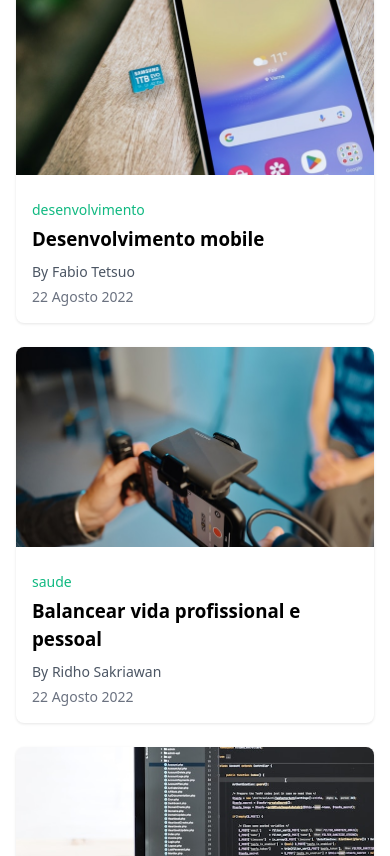
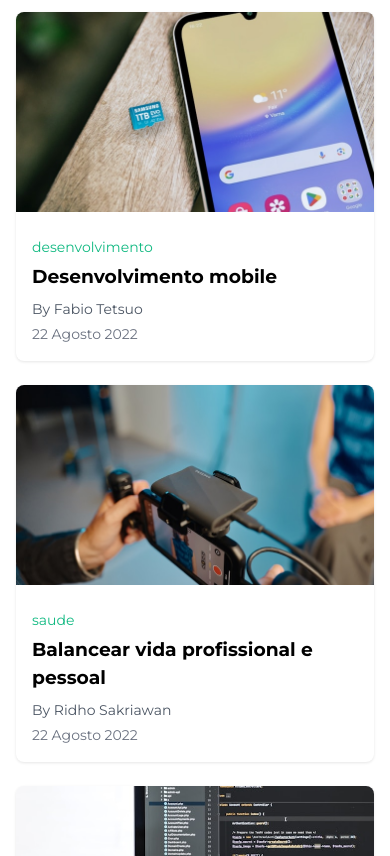
Before and after one commit to jvsiqueira1/RID148558_Desafio02, a plain HTML site: page index.html in a window 390 px wide. Shown: the part 649-1505 px from the top of the page. Drawn offline with Linux system fonts and the light colour scheme.

Commit message:
Desafio blog responsivo

```diff
--- a/index.html
+++ b/index.html
@@ -4,6 +4,9 @@
   <meta charset="UTF-8">
   <meta name="viewport" content="width=device-width, initial-scale=1.0">
   <title>The Dev News</title>
+  <link rel="preconnect" href="https://fonts.googleapis.com">
+<link rel="preconnect" href="https://fonts.gstatic.com" crossorigin>
+<link href="https://fonts.googleapis.com/css2?family=Montserrat:ital,wght@0,100..900;1,100..900&display=swap" rel="stylesheet">
   <link rel="stylesheet" href="styles.css">
 </head>
 <body>
--- a/styles.css
+++ b/styles.css
@@ -2,6 +2,7 @@
     margin: 0;
     padding: 0;
     box-sizing: border-box;
+    font-family: "Montserrat";
 }
 
 body {
```
